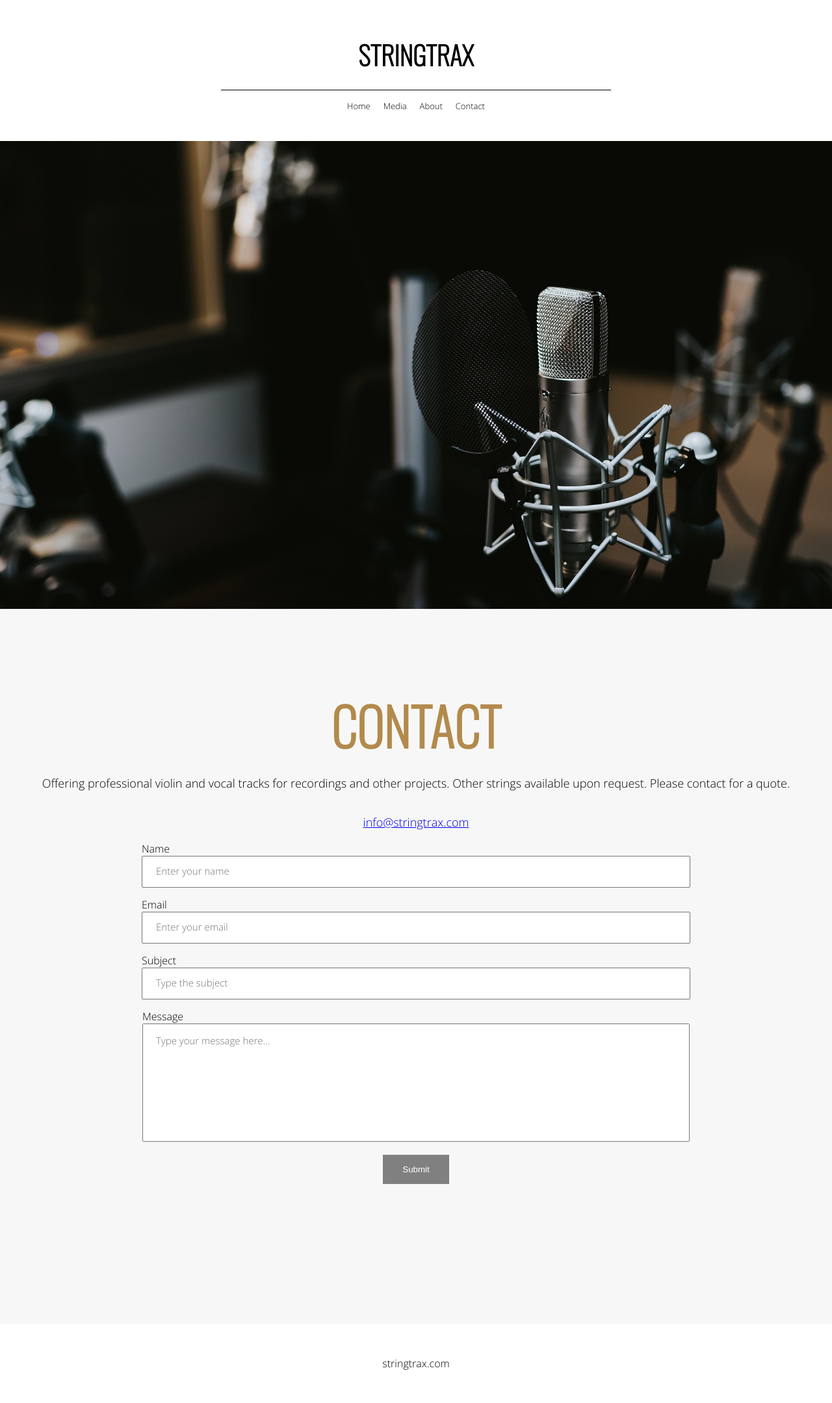
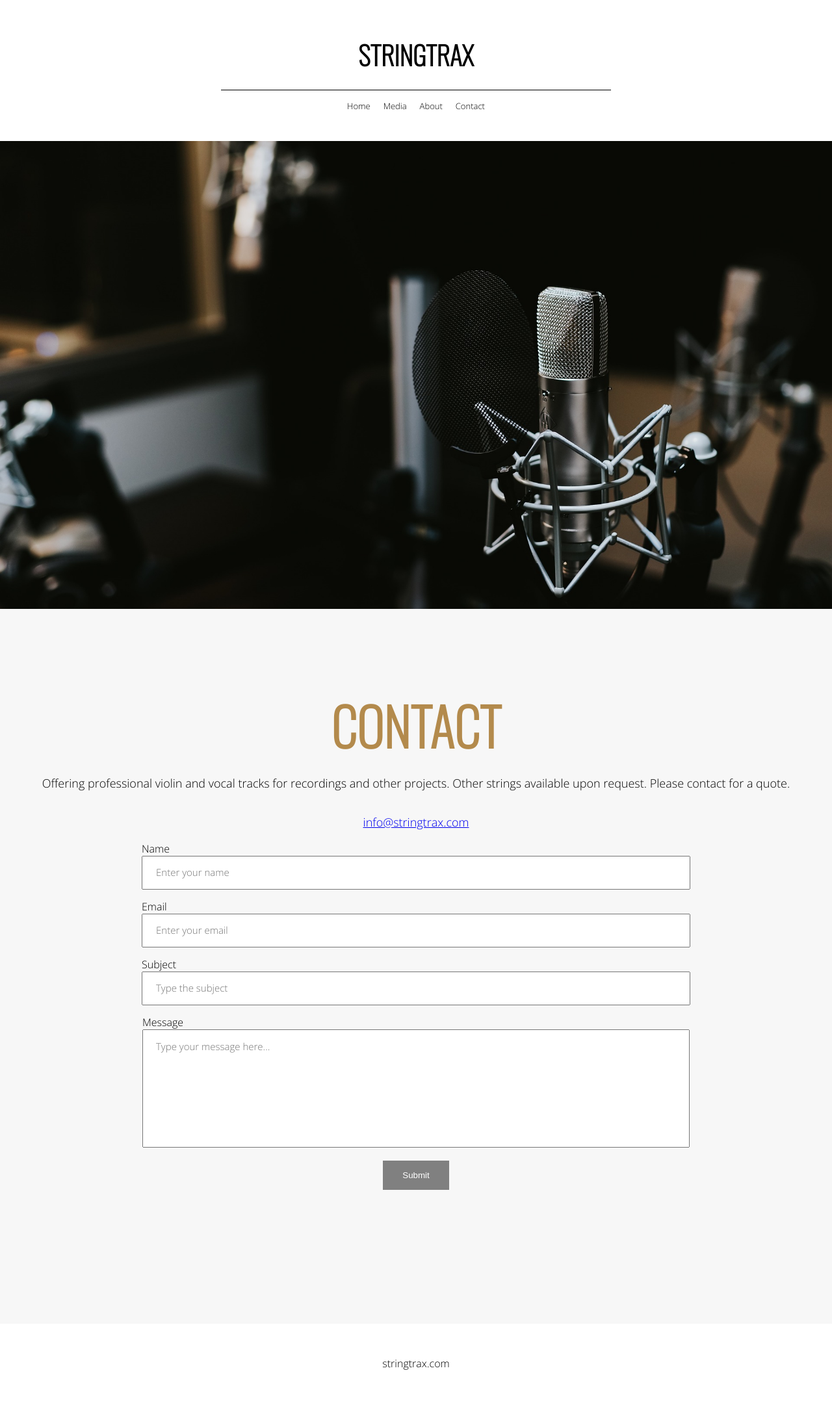
Before and after one commit to kallenoconnor/StringTrax, a Jekyll site: the page built from contact.html, in a window 1280 px wide. Shown: the whole page at 65% size. Built offline with Jekyll 4.4.1, drawn with Linux system fonts in a browser that asks for light colours.

Commit message:
updated media pics and changed uniform font size

```diff
--- a/css/contact.scss
+++ b/css/contact.scss
@@ -44,6 +44,7 @@
 input[type="text"] {
     width:800px;
     padding: 15px 20px;
+    font-family:'Open Sans', sans-serif;
 }
 
 textarea {
--- a/media.html
+++ b/media.html
@@ -39,7 +42,7 @@
         {% for song in page.audio %}
             <div class="audio-player-container">
                 <audio src="{{site.baseurl}}/mp3/{{song.mp3}}.mp3" preload="metadata" loop></audio>
-                <img class="albumCover" src="https://i.ytimg.com/vi/{{song.youtube}}/mqdefault.jpg">
+                <img class="albumCover" src="{{site.baseurl}}/img/{{song.art}}">
                 <button class="play-icon"></button>
                 <div id="text">
                     <h2>{{song.artist}}</h2>
```
Also changed, not shown: other parts of media.html (+3 -0 lines), 1 other file.
